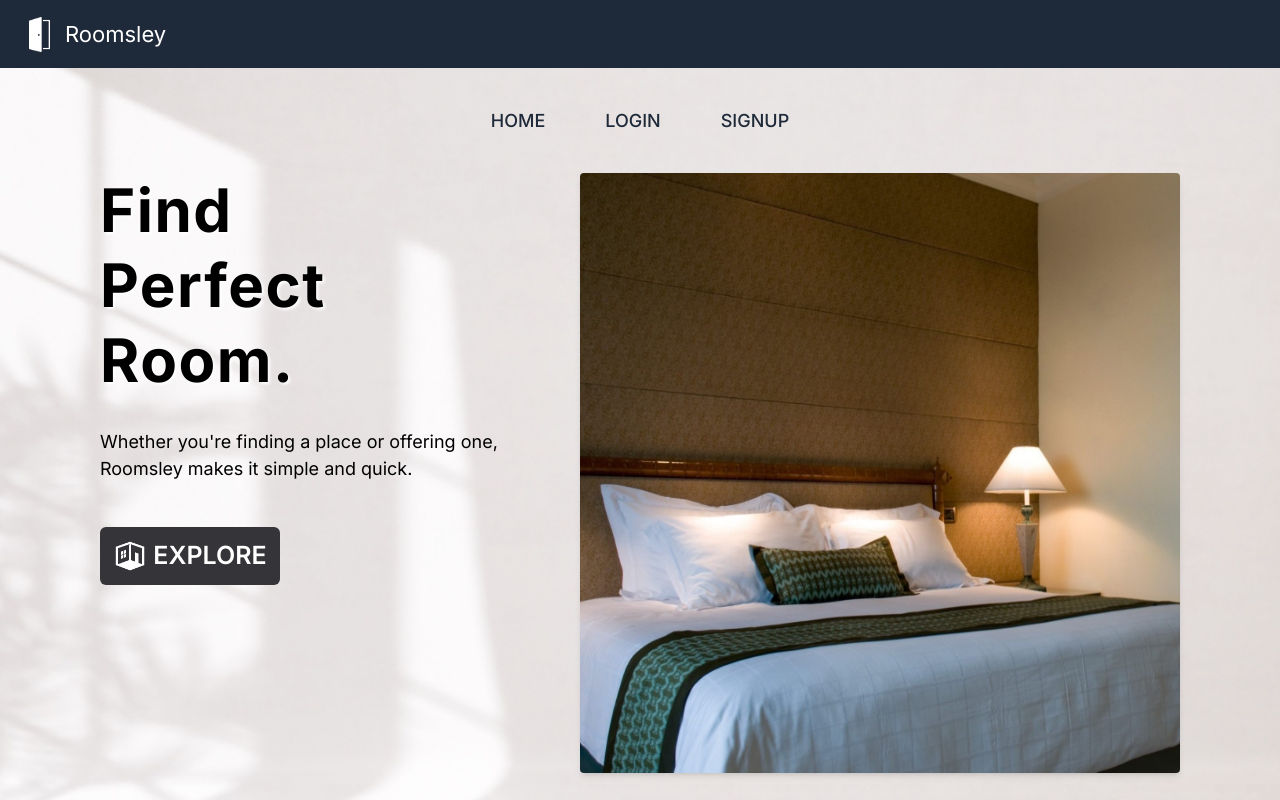
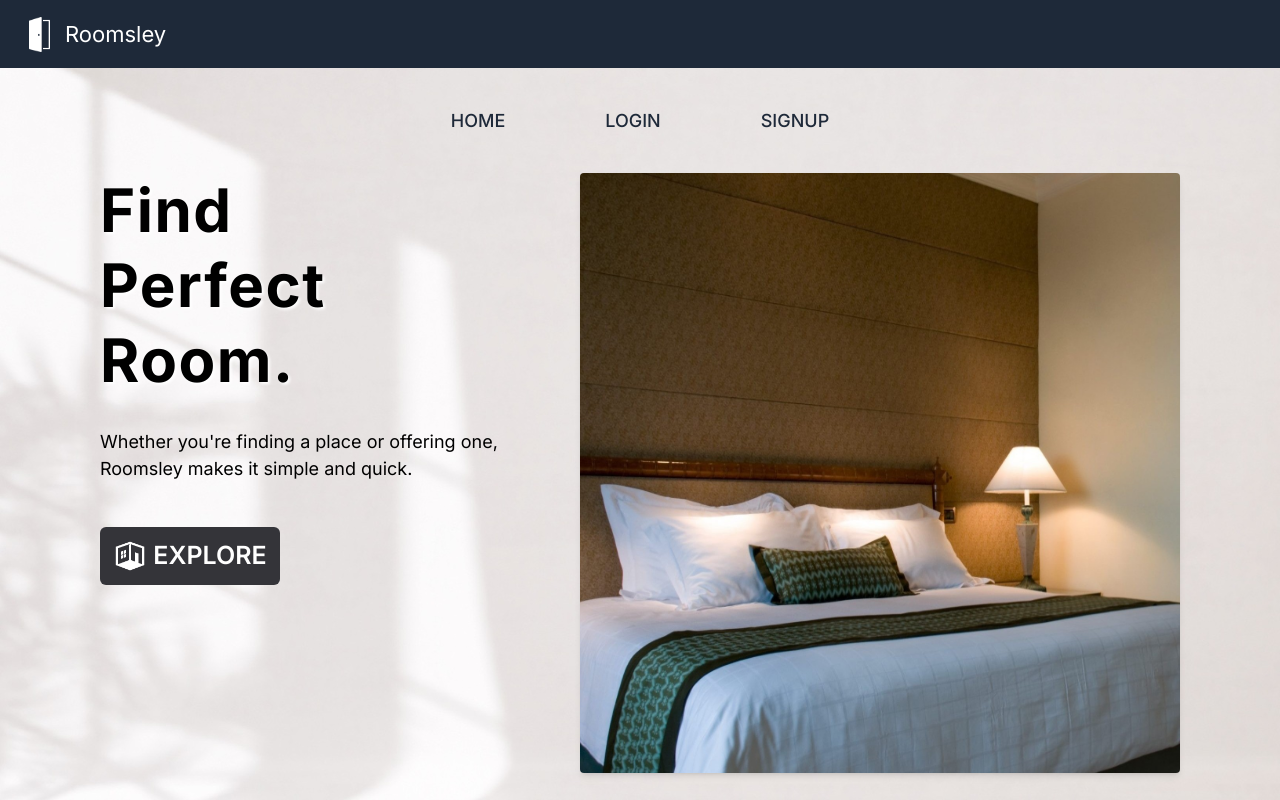
Before and after one commit to rohitkumar893/roomsley, a React (Vite) app: page / in a window 1280 px wide. Shown: the top 800 px of the page. Built offline with nearby package versions, Linux system fonts and the light colour scheme.

Commit message:
added gap between navbar buttons

```diff
--- a/src/App.jsx
+++ b/src/App.jsx
@@ -58,7 +58,7 @@ function App() {
         <h1 className='text-white cursor-pointer' onClick={() => window.location.reload()}>Roomsley</h1>
         </nav>
 
-        <nav className='h-[105px] flex justify-center items-center gap-[30px] md:gap-[60px]'>
+        <nav className='h-[105px] flex justify-center items-center gap-[30px] md:gap-[100px]'>
             <ul><h2 className='homebtn text-[18px] hover:scale-110 text-gray-800 font-medium' onClick={() => window.location.reload()}>HOME</h2></ul>
             <ul><Link to="/login"><h2 className='text-[18px] hover:scale-110 text-gray-800 font-medium'>LOGIN</h2></Link></ul>
             <ul><Link to='/signup'><h2 className='text-[18px] hover:scale-110 text-gray-800 font-medium'>SIGNUP</h2></Link></ul>
```
